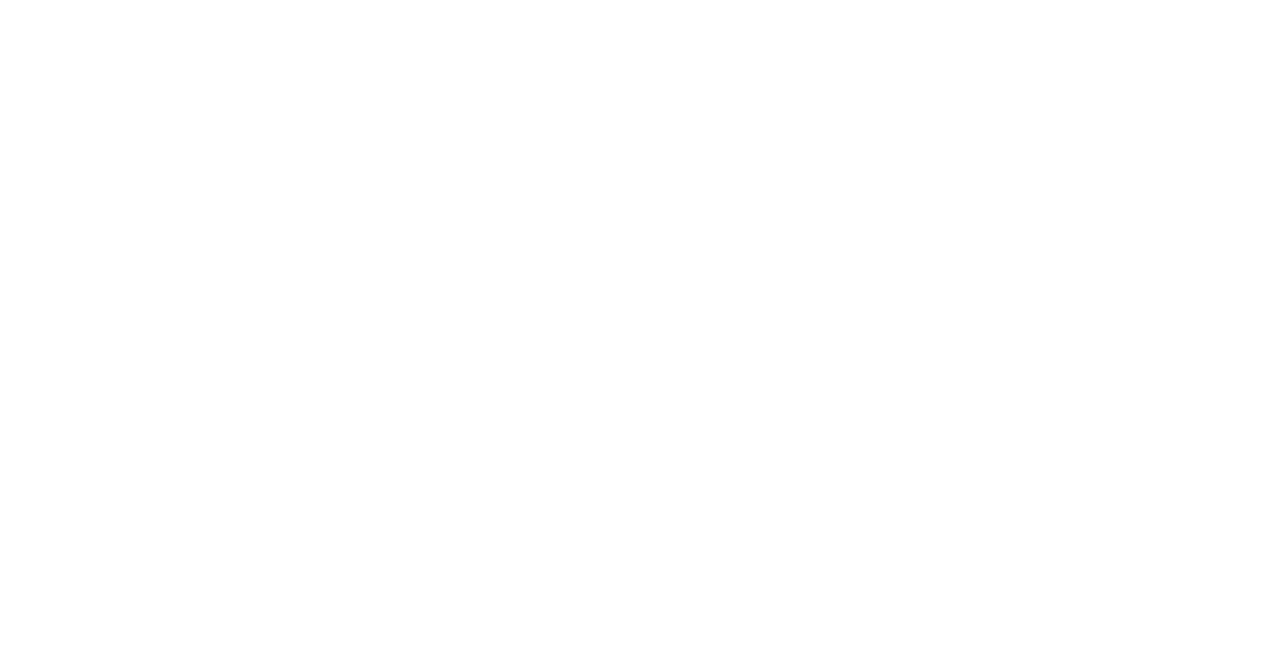
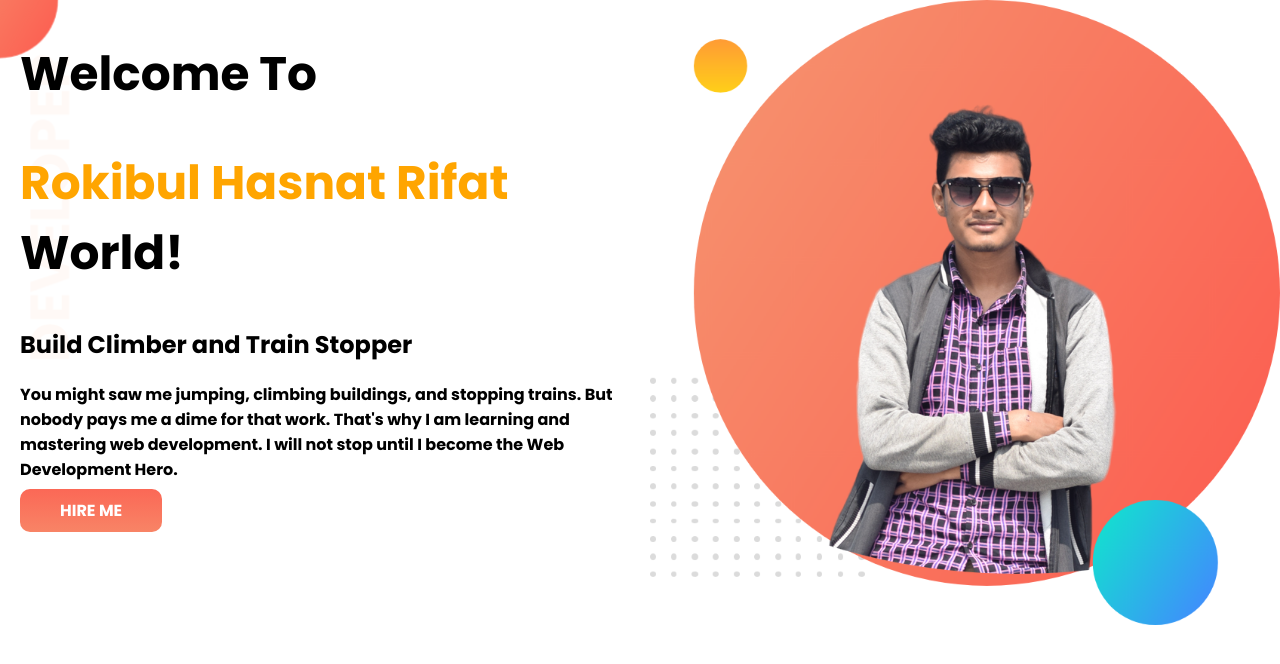
Before and after one commit to Rifat3706/janina007, a plain HTML site: page index.html in a window 1280 px wide. Drawn offline with Linux system fonts and the light colour scheme.

Commit message:
top-banner added

```diff
--- a/index.html
+++ b/index.html
@@ -5,9 +5,23 @@
     <meta http-equiv="X-UA-Compatible" content="IE=edge">
     <meta name="viewport" content="width=device-width, initial-scale=1.0">
     <title>Document</title>
+    <link rel="preconnect" href="https://fonts.googleapis.com">
+    <link rel="preconnect" href="https://fonts.gstatic.com" crossorigin>
+    <link href="https://fonts.googleapis.com/css2?family=Poppins:wght@700&display=swap" rel="stylesheet">
     <link rel="stylesheet" href="style.css">
 </head>
 <body>
-
+    <section class="flexible-area">
+        <div class="half-width">
+            <h1>Welcome To</h1>
+            <h1> <span class="orange-color">Rokibul Hasnat Rifat</span> World!</h1>
+            <h2>Build Climber and Train Stopper</h2>
+            <p>You might saw me jumping, climbing buildings, and stopping trains. But nobody pays me a dime for that work. That's why I am learning and mastering web development. I will not stop until I become the Web Development Hero.</p>
+            <a class="link-button" target="_blank" href="https://www.linkedin.com/in/rokibul-hasnat-a536181a3/">HIRE ME</a>
+            </div>
+            <div class="half-width">
+                <img src="images/rifat-bg.png" alt="">
+            </div>
+    </section>
 </body>
 </html>
--- a/style.css
+++ b/style.css
@@ -0,0 +1,31 @@
+body{
+    font-family: 'Poppins', sans-serif;
+    margin-bottom: 150px;
+    margin: 0;
+}
+h1{
+    font-size: 47px;
+}
+.orange-color{
+    color: orange;
+}
+.link-button{
+    text-decoration: none;
+    color: white;
+    background-image: linear-gradient(#FB6856, #F88466);
+    padding: 10px 40px;
+    border-radius: 10px;
+}
+.flexible-area{
+    display: flex;
+    background-image: url(images/top-banner.png);
+    background-repeat: no-repeat;
+    padding-left: 20px;
+}
+.half-width{
+    width: 50%;
+    float: left;
+}
+.half-width img{
+    width: 100%;
+}
```
